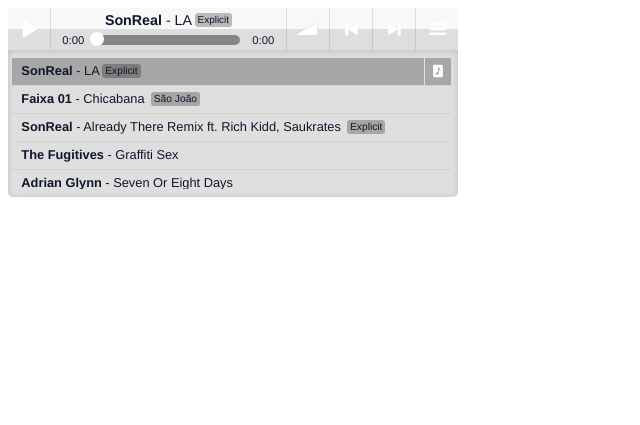
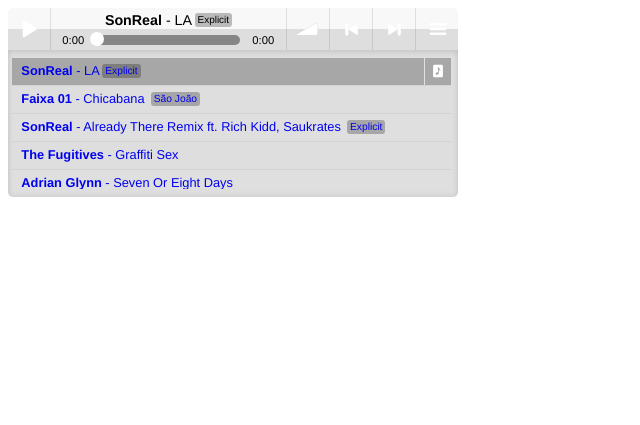
Before and after one commit to vc-speed/play, a plain HTML site: page index.html in a window 1280 px wide. Shown: the whole page, without its empty margins (0-640 px from the left). Drawn offline with Linux system fonts and the light colour scheme.

Commit message:
Update bar-ui.css

```diff
--- a/play/bar-ui.css
+++ b/play/bar-ui.css
@@ -196,7 +196,7 @@
 
 .sm2-bar-ui,
 .sm2-bar-ui .bd a {
-  color: #0f172a;
+  color: ##858586;
 }
 
 .sm2-bar-ui.dark-text,
```
